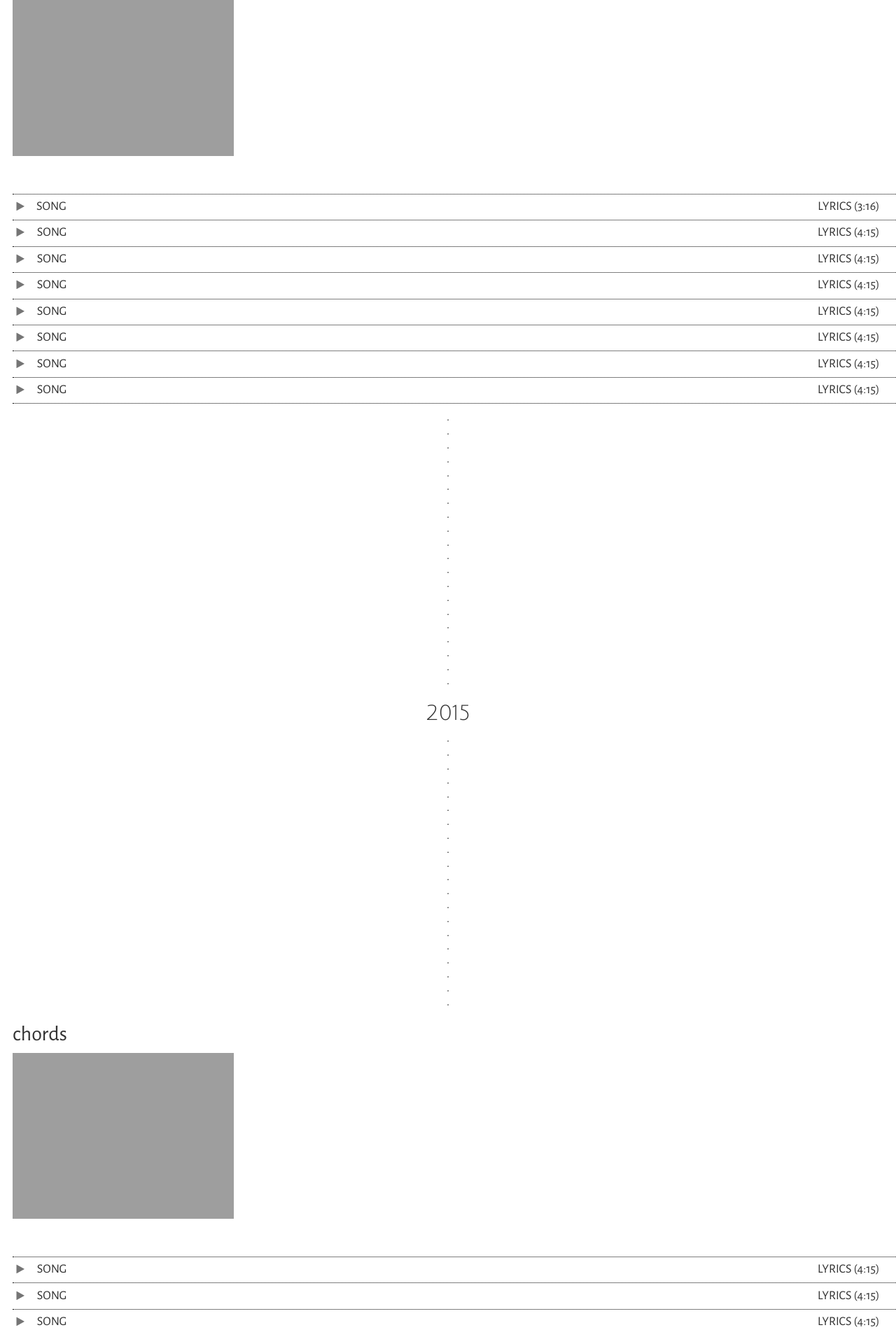
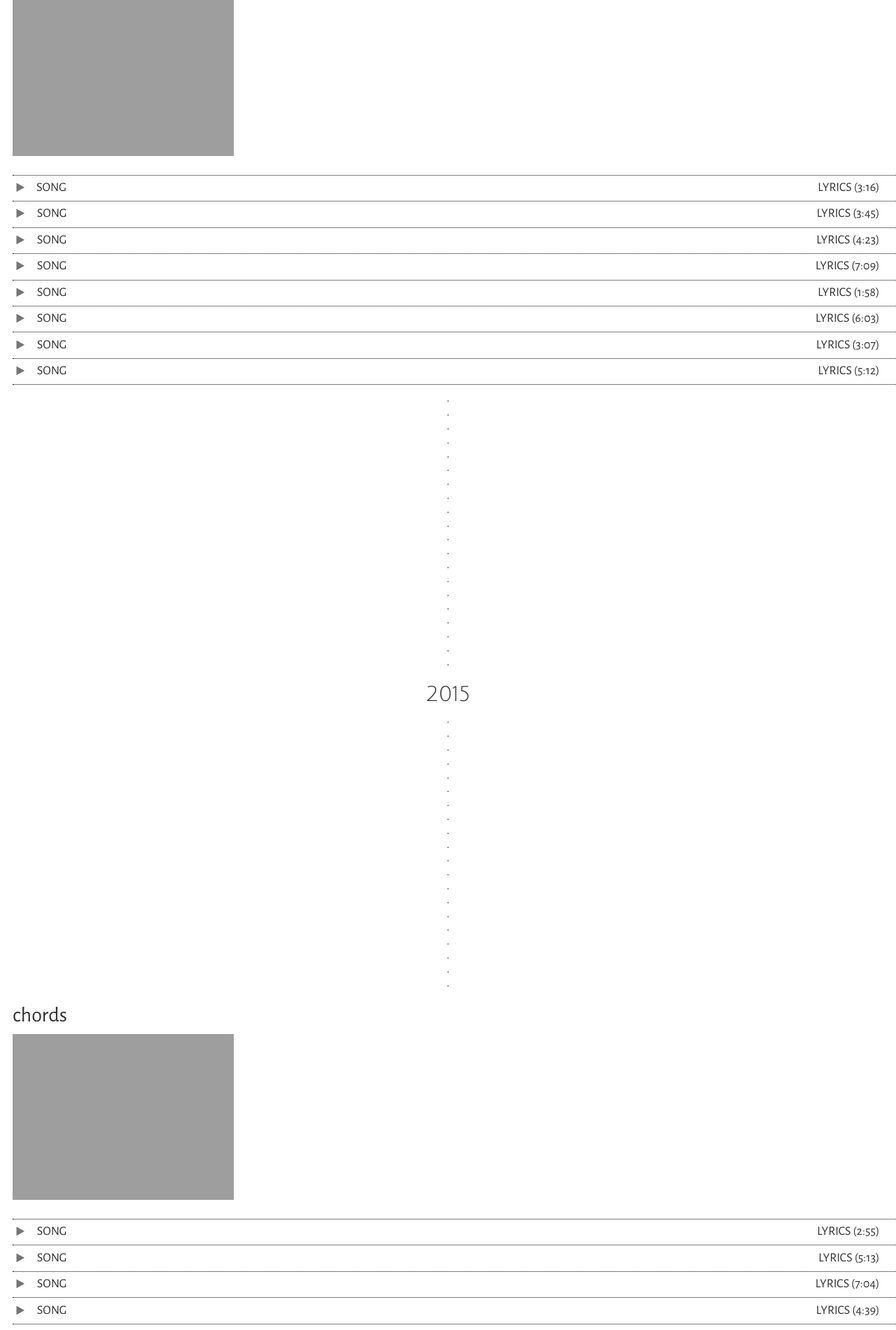
Before and after one commit to kalenenc/music-website, a Jekyll site: the page built from music.html, in a window 1280 px wide. Shown: the part 1486-3387 px from the top of the page at 70% size. Built offline with Jekyll 4.4.1, drawn with Linux system fonts in a browser that asks for light colours; nearby versions of some CDN libraries; some web fonts are replaced; some of the changed text lies outside the part shown.

Commit message:
added some tweaks to the music page

```diff
--- a/css/music.css
+++ b/css/music.css
@@ -39,12 +39,24 @@
 
 .music-list img {
 	width:25%;
+	margin
+}
+
+@media screen and (max-width:790px)  {
+	.music-list img {
+	width:30%;
+}
+}
+
+@media screen and (max-width:600px)  {
+	.music-list img {
+	width:40%;
+}
 }
 
 
-
 .music-list ul {
-	margin-top: 3em;
+	margin-top: 1.5em;
 }
 
 .music-list ul li:first-child {
--- a/music.html
+++ b/music.html
@@ -66,49 +66,49 @@ layout: main-layout
 			<p>
 				<i class="fa fa-play" aria-hidden="true">
 				</i> SONG
-				<span class="right">LYRICS (4:15)</span>
+				<span class="right">LYRICS (3:45)</span>
 			</p>
 		</li>
 		<li>
 			<p>
 				<i class="fa fa-play" aria-hidden="true">
 				</i> SONG
-				<span class="right">LYRICS (4:15)</span>
+				<span class="right">LYRICS (4:23)</span>
 			</p>
 		</li>
 		<li>
 			<p>
 				<i class="fa fa-play" aria-hidden="true">
 				</i> SONG
-				<span class="right">LYRICS (4:15)</span>
+				<span class="right">LYRICS (7:09)</span>
 			</p>
 		</li>
 		<li>
 			<p>
 				<i class="fa fa-play" aria-hidden="true">
 				</i> SONG
-				<span class="right">LYRICS (4:15)</span>
+				<span class="right">LYRICS (1:58)</span>
 			</p>
 		</li>
 		<li>
 			<p>
 				<i class="fa fa-play" aria-hidden="true">
 				</i> SONG
-				<span class="right">LYRICS (4:15)</span>
+				<span class="right">LYRICS (6:03)</span>
 			</p>
 		</li>
 		<li>
 			<p>
 				<i class="fa fa-play" aria-hidden="true">
 				</i> SONG
-				<span class="right">LYRICS (4:15)</span>
+				<span class="right">LYRICS (3:07)</span>
 			</p>
 		</li>
 		<li>
 			<p>
 				<i class="fa fa-play" aria-hidden="true">
 				</i> SONG
-				<span class="right">LYRICS (4:15)</span>
+				<span class="right">LYRICS (5:12)</span>
 			</p>
 		</li>
 	</ul>
@@ -166,7 +166,7 @@ layout: main-layout
 			<p>
 				<i class="fa fa-play play-button" aria-hidden="true">
 				</i> SONG
-				<span class="right">LYRICS (4:15)</span>
+				<span class="right">LYRICS (2:55)</span>
 			</p>
 
 		</li>
@@ -174,49 +174,49 @@ layout: main-layout
 			<p>
 				<i class="fa fa-play" aria-hidden="true">
 				</i> SONG
-				<span class="right">LYRICS (4:15)</span>
+				<span class="right">LYRICS (5:13)</span>
 			</p>
 		</li>
 		<li>
 			<p>
 				<i class="fa fa-play" aria-hidden="true">
 				</i> SONG
-				<span class="right">LYRICS (4:15)</span>
+				<span class="right">LYRICS (7:04)</span>
 			</p>
 		</li>
 		<li>
 			<p>
 				<i class="fa fa-play" aria-hidden="true">
 				</i> SONG
-				<span class="right">LYRICS (4:15)</span>
+				<span class="right">LYRICS (4:39)</span>
 			</p>
 		</li>
 		<li>
 			<p>
 				<i class="fa fa-play" aria-hidden="true">
 				</i> SONG
-				<span class="right">LYRICS (4:15)</span>
+				<span class="right">LYRICS (1:53)</span>
 			</p>
 		</li>
 		<li>
 			<p>
 				<i class="fa fa-play" aria-hidden="true">
 				</i> SONG
-				<span class="right">LYRICS (4:15)</span>
+				<span class="right">LYRICS (6:33)</span>
 			</p>
 		</li>
 		<li>
 			<p>
 				<i class="fa fa-play" aria-hidden="true">
 				</i> SONG
-				<span class="right">LYRICS (4:15)</span>
+				<span class="right">LYRICS (2:57)</span>
 			</p>
 		</li>
 		<li>
 			<p>
 				<i class="fa fa-play" aria-hidden="true">
 				</i> SONG
-				<span class="right">LYRICS (4:15)</span>
+				<span class="right">LYRICS (3:23)</span>
 			</p>
 		</li>
 	</ul>
@@ -275,7 +275,7 @@ layout: main-layout
 				<i id="play"class="fa fa-play" aria-hidden="true">
 				</i>
 				<i id="pause" class="fa fa-pause" aria-hidden="true"></i> SONG
-				<span class="right">LYRICS (4:15)</span>
+				<span class="right">LYRICS (5:00)</span>
 			</p>
 
 		</li>
@@ -283,49 +283,49 @@ layout: main-layout
 			<p>
 				<i class="fa fa-play" aria-hidden="true">
 				</i> SONG
-				<span class="right">LYRICS (4:15)</span>
+				<span class="right">LYRICS (4:05)</span>
 			</p>
 		</li>
 		<li>
 			<p>
 				<i class="fa fa-play" aria-hidden="true">
 				</i> SONG
-				<span class="right">LYRICS (4:15)</span>
+				<span class="right">LYRICS (3:01)</span>
 			</p>
 		</li>
 		<li>
 			<p>
 				<i class="fa fa-play" aria-hidden="true">
 				</i> SONG
-				<span class="right">LYRICS (4:15)</span>
+				<span class="right">LYRICS (7:38)</span>
 			</p>
 		</li>
 		<li>
 			<p>
 				<i class="fa fa-play" aria-hidden="true">
 				</i> SONG
-				<span class="right">LYRICS (4:15)</span>
+				<span class="right">LYRICS (6:12)</span>
 			</p>
 		</li>
 		<li>
 			<p>
 				<i class="fa fa-play" aria-hidden="true">
 				</i> SONG
-				<span class="right">LYRICS (4:15)</span>
+				<span class="right">LYRICS (2:25)</span>
 			</p>
 		</li>
 		<li>
 			<p>
 				<i class="fa fa-play" aria-hidden="true">
 				</i> SONG
-				<span class="right">LYRICS (4:15)</span>
+				<span class="right">LYRICS (7:14)</span>
 			</p>
 		</li>
 		<li>
 			<p>
 				<i class="fa fa-play" aria-hidden="true">
 				</i> SONG
-				<span class="right">LYRICS (4:15)</span>
+				<span class="right">LYRICS (4:20)</span>
 			</p>
 		</li>
 	</ul>
```
Also changed, not shown: other parts of music.html (+2 -0 lines), index.html (+4 -4 lines).
